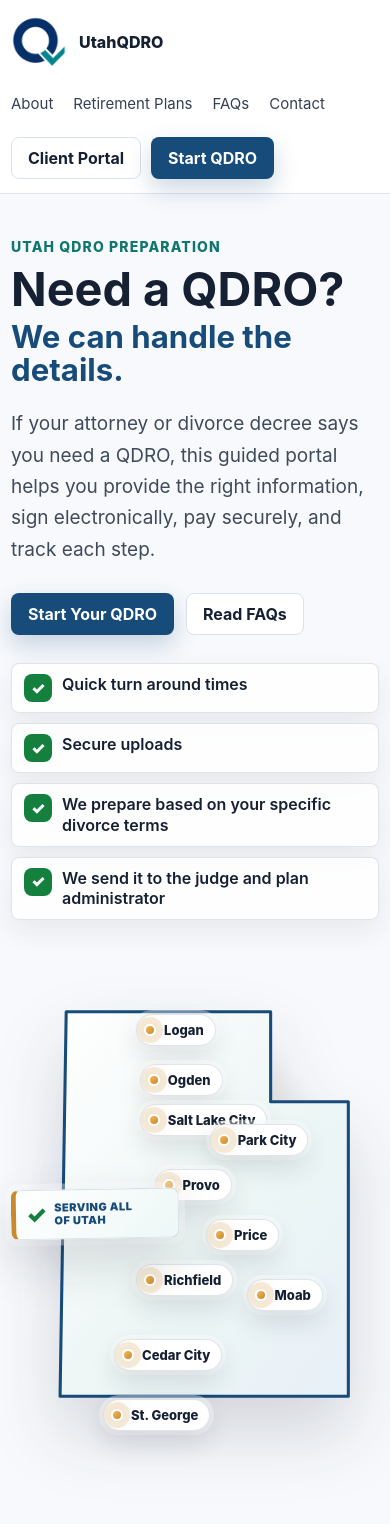
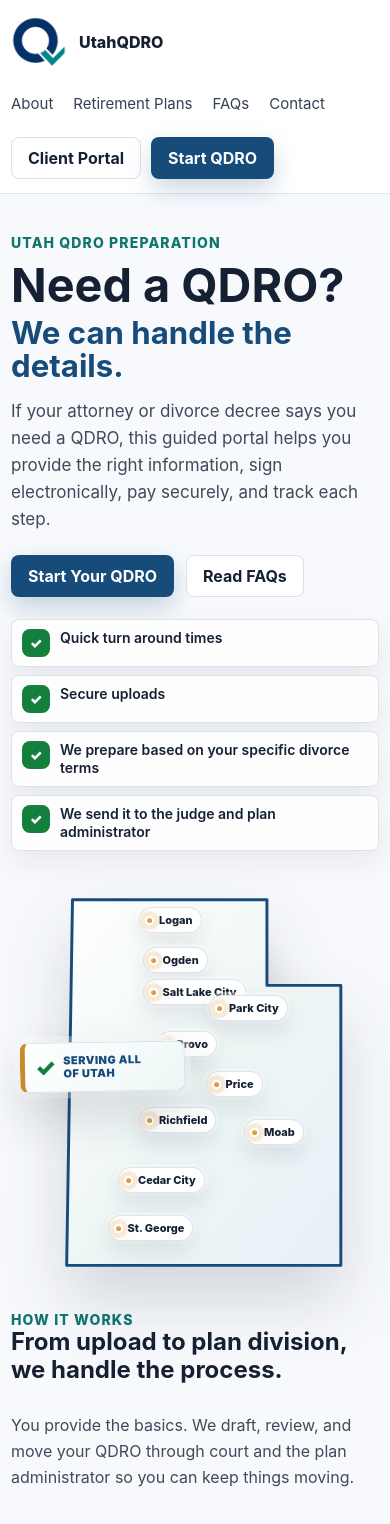
Before and after one commit to bhunter10/utahqdro, a Next.js app: page / in a window 390 px wide. Shown: the top 1524 px of the page. Built offline with nearby package versions, Linux system fonts and the light colour scheme.

Commit message:
styling tweaks for better spacing

```diff
--- a/app/(public)/page.tsx
+++ b/app/(public)/page.tsx
@@ -119,7 +119,7 @@ export default function HomePage() {
         </div>
       </section>
 
-      <section className="section">
+      <section className="section home-process-section">
         <div className="section-head">
           <div>
             <div className="eyebrow">How it works</div>
@@ -141,7 +141,7 @@ export default function HomePage() {
         </div>
       </section>
 
-      <section className="band">
+      <section className="band home-band">
         <div className="section-head" style={{ marginBottom: 0 }}>
           <div>
             <div className="eyebrow" style={{ color: "#8ee0d6" }}>
--- a/app/globals.css
+++ b/app/globals.css
@@ -320,8 +320,8 @@ p {
   grid-template-columns: minmax(0, 0.92fr) minmax(420px, 0.84fr);
   gap: 34px;
   align-items: start;
-  min-height: min(650px, calc(100vh - 76px));
-  padding: 56px 0 46px;
+  min-height: 0;
+  padding: 56px 0 0;
 }
 
 .home-hero-copy {
@@ -348,6 +348,14 @@ p {
   margin-top: 22px;
 }
 
+.home-process-section {
+  padding: 12px 0 46px;
+}
+
+.home-band {
+  margin: 28px 0 52px;
+}
+
 .home-page .hero-points {
   max-width: 720px;
 }
@@ -362,13 +370,13 @@ p {
 
 .home-hero-visual {
   position: relative;
-  min-height: 560px;
+  min-height: 500px;
 }
 
 .home-utah-outline {
   position: absolute;
   right: 0;
-  top: 0;
+  top: -42px;
   display: grid;
   place-items: center;
   width: min(500px, 100%);
@@ -2474,19 +2482,29 @@ th {
 
   .home-hero {
     min-height: 0;
-    padding-top: 44px;
+    gap: 24px;
+    padding: 44px 0 34px;
   }
 
   .home-hero-visual {
-    min-height: 520px;
+    min-height: 450px;
   }
 
   .home-utah-outline {
     left: 50%;
     right: auto;
-    width: min(500px, 100%);
-    height: 520px;
+    top: -18px;
+    width: min(460px, 100%);
+    height: 470px;
     transform: translateX(-50%);
+  }
+
+  .home-process-section {
+    padding: 24px 0 38px;
+  }
+
+  .home-band {
+    margin: 22px 0 44px;
   }
 
   .about-portrait {
@@ -2569,6 +2587,21 @@ th {
     padding: 58px 0;
   }
 
+  .home-hero {
+    gap: 18px;
+    padding: 40px 0 28px;
+  }
+
+  .home-hero-copy .lead {
+    margin-top: 16px;
+    font-size: 17px;
+    line-height: 1.58;
+  }
+
+  .home-hero .hero-actions {
+    margin-top: 22px;
+  }
+
   .home-hero-copy h1 {
     font-size: clamp(40px, 12vw, 54px);
   }
@@ -2580,16 +2613,41 @@ th {
 
   .home-page .hero-points {
     grid-template-columns: 1fr;
+    gap: 8px;
+    margin-top: 22px;
+  }
+
+  .home-page .hero-point {
+    min-height: 40px;
+    padding: 9px 10px;
+    font-size: 14px;
   }
 
   .home-hero-visual {
-    min-height: 500px;
+    min-height: 392px;
   }
 
   .home-utah-outline {
-    top: 0;
-    width: min(380px, 100%);
-    height: 500px;
+    top: -10px;
+    width: min(350px, 100%);
+    height: 400px;
+  }
+
+  .home-map-marker {
+    gap: 5px;
+    padding: 5px 8px 5px 5px;
+    font-size: 11px;
+    box-shadow:
+      0 10px 22px rgba(22, 32, 51, 0.1),
+      0 0 0 3px rgba(255, 255, 255, 0.34);
+  }
+
+  .home-map-dot {
+    width: 9px;
+    height: 9px;
+    box-shadow:
+      0 0 0 5px rgba(201, 138, 44, 0.14),
+      0 0 14px rgba(201, 138, 44, 0.28);
   }
 
   .home-map-banner {
@@ -2608,6 +2666,19 @@ th {
     font-size: 11px;
   }
 
+  .home-process-section {
+    padding: 22px 0 34px;
+  }
+
+  .home-process-section .section-head {
+    gap: 12px;
+    margin-bottom: 18px;
+  }
+
+  .home-band {
+    margin: 18px 0 36px;
+  }
+
   .about-intro-section {
     padding-top: 44px;
   }
```
